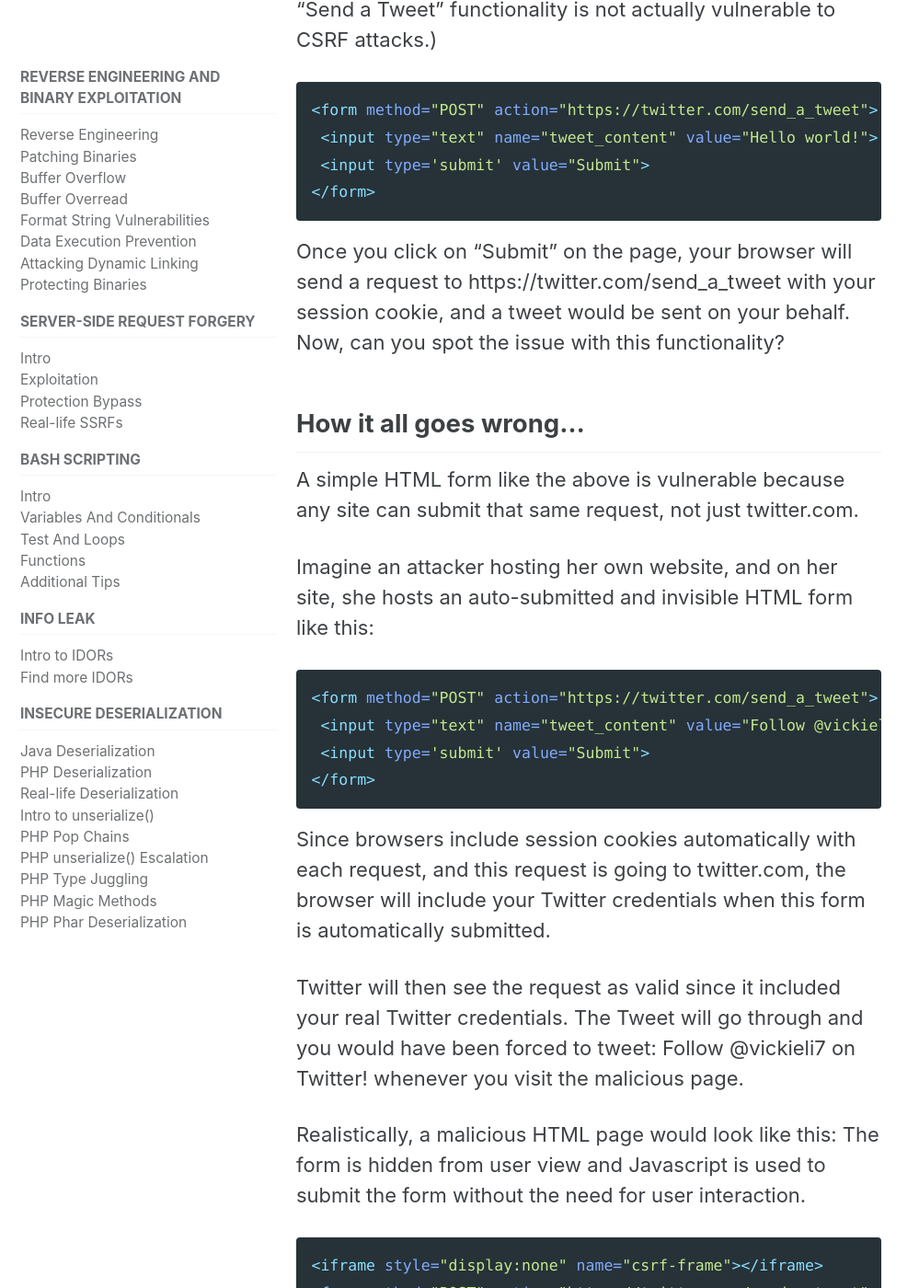
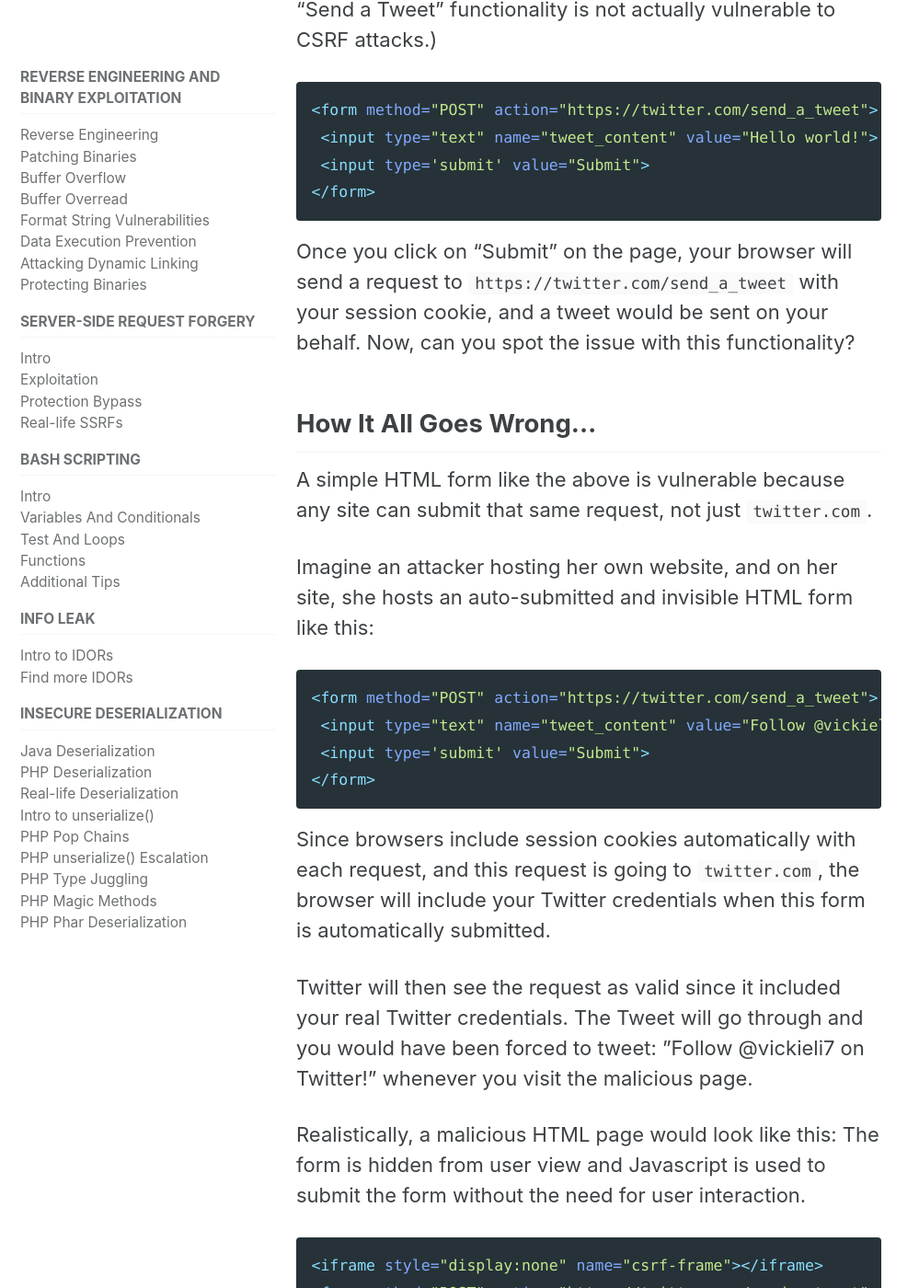
Before and after one commit to vkili/blog, a Jekyll site: the page built from _posts/2020-10-16-csrf-intro.md, in a window 1280 px wide and 1400 px high, scrolled down 1857 px. Shown: the whole window at 92% size, without its empty margins (0-999 px from the left). Built offline with Jekyll 4.4.1, drawn with Linux system fonts in a browser that asks for light colours; cached includes are drawn as plain includes; some of the changed text lies outside the part shown.

````diff
--- a/_posts/2020-10-16-csrf-intro.md
+++ b/_posts/2020-10-16-csrf-intro.md
@@ -10,13 +10,13 @@ Hello! And welcome to this blog post!
 
 I'm excited to say that today, we are going to dive into the first vulnerability type that I learned about when I started in web hacking: CSRF, or Cross-Site Request Forgery.
 
-## What is CSRF?
+## What Is CSRF?
 
 CSRF, or Cross-Site Request Forgery, is a technique that allows hackers to carry out unwanted actions on a victim's behalf. Think: a hacker changing your password or transferring money from your bank account without your permission.
 
 Sounds crazy and pretty cool already! But how is this attack possible? Before we dive into the mechanisms of a CSRF attack, we need to understand how websites authenticate their users.
 
-## How does Twitter know it's me?
+## How Does Twitter Know It's Me?
 
 Have you ever wondered: How do websites recognize me? Why is it that I don't need to log into Twitter every time I check my feed? When I Tweet something, how does Twitter know it's me without having to ask me for my password again?
 
@@ -35,11 +35,11 @@ Let's say the "Send a Tweet" HTML form looks like this: (This is not the actual
 </form>
 ```
 
-Once you click on "Submit" on the page, your browser will send a request to https://twitter.com/send_a_tweet with your session cookie, and a tweet would be sent on your behalf. Now, can you spot the issue with this functionality?
+Once you click on "Submit" on the page, your browser will send a request to `https://twitter.com/send_a_tweet` with your session cookie, and a tweet would be sent on your behalf. Now, can you spot the issue with this functionality?
 
-## How it all goes wrong...
+## How It All Goes Wrong...
 
-A simple HTML form like the above is vulnerable because any site can submit that same request, not just twitter.com.
+A simple HTML form like the above is vulnerable because any site can submit that same request, not just `twitter.com`.
 
 Imagine an attacker hosting her own website, and on her site, she hosts an auto-submitted and invisible HTML form like this:
 
@@ -50,9 +50,9 @@ Imagine an attacker hosting her own website, and on her site, she hosts an auto
 </form>
 ```
 
-Since browsers include session cookies automatically with each request, and this request is going to twitter.com, the browser will include your Twitter credentials when this form is automatically submitted.
+Since browsers include session cookies automatically with each request, and this request is going to `twitter.com`, the browser will include your Twitter credentials when this form is automatically submitted.
 
-Twitter will then see the request as valid since it included your real Twitter credentials. The Tweet will go through and you would have been forced to tweet: Follow @vickieli7 on Twitter! whenever you visit the malicious page.
+Twitter will then see the request as valid since it included your real Twitter credentials. The Tweet will go through and you would have been forced to tweet: "Follow @vickieli7 on Twitter!" whenever you visit the malicious page.
 
 Realistically, a malicious HTML page would look like this: The form is hidden from user view and Javascript is used to submit the form without the need for user interaction.
 
@@ -65,7 +65,7 @@ Realistically, a malicious HTML page would look like this: The form is hidden fr
 <script>document.getElementById("csrf-form").submit()</script>
 ```
 
-## How to protect yourself against CSRF attacks
+## How To Protect Yourself Against CSRF Attacks
 
 Unfortunately, CSRF vulnerabilities are still extremely common in the wild. Websites of major corporations like Starbucks and Uber have all been found vulnerable to the attack. While developers can do their best to protect their websites, we as users can also take action to minimize the risk of a CSRF attack.
 
````
